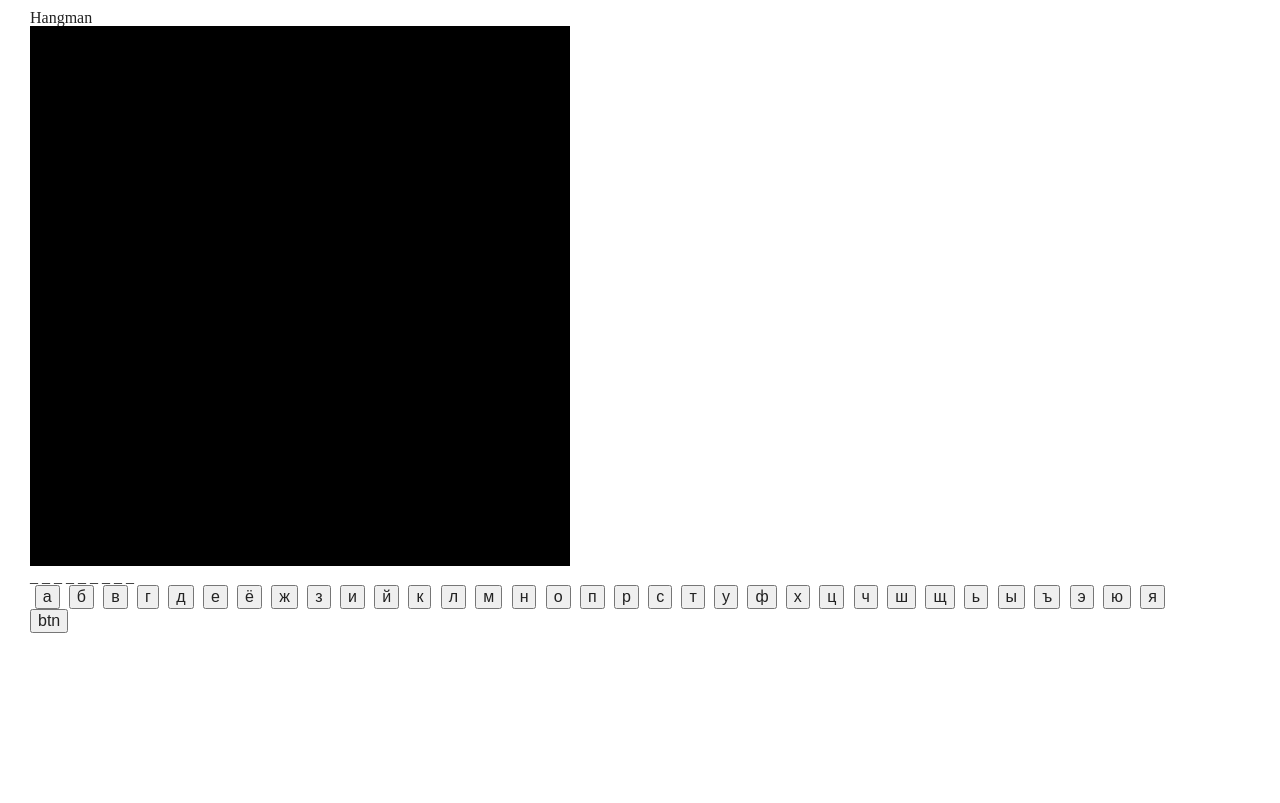
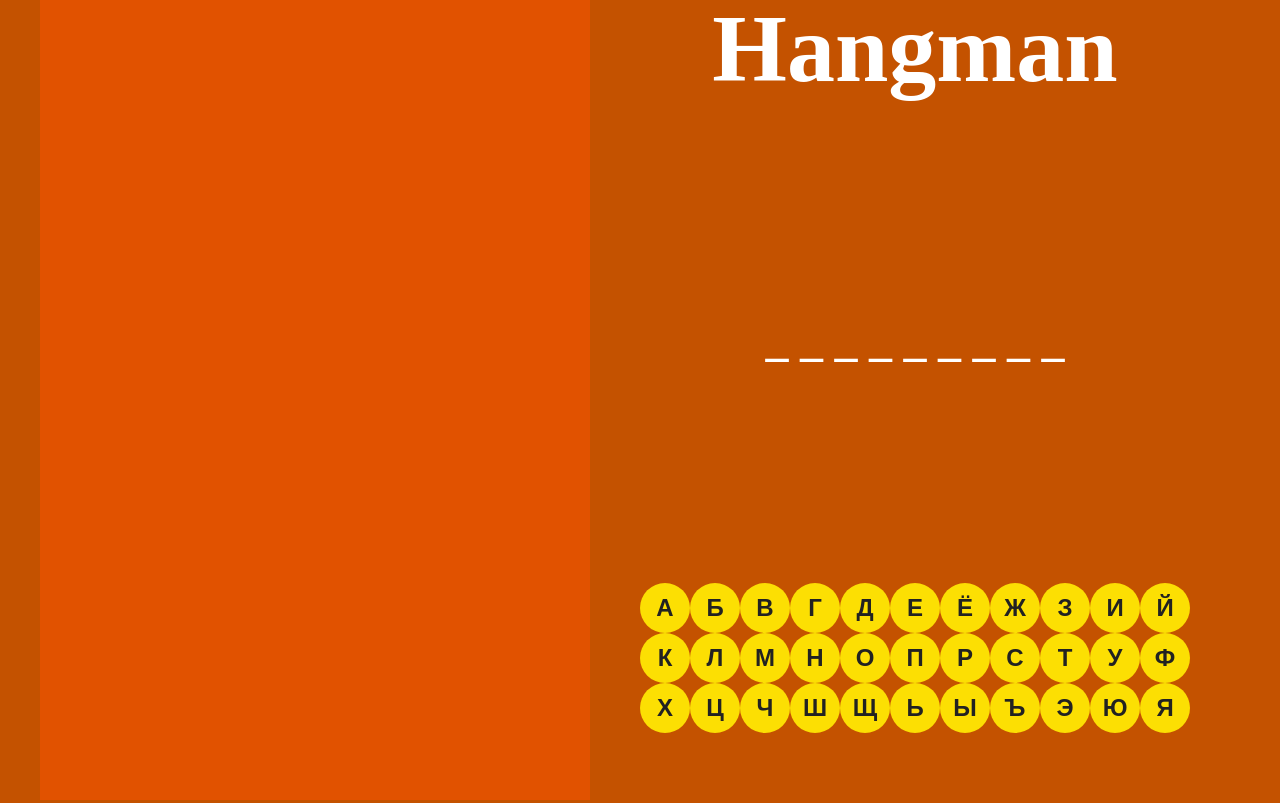
Before and after one commit to thymus-zp/thymus-zp.github.io, a plain HTML site: page hangman/index.html in a window 1280 px wide. Drawn offline with nearby package versions, Linux system fonts and the light colour scheme.

Commit message:
v0.1
View+

```diff
--- a/hangman/css/style.css
+++ b/hangman/css/style.css
@@ -4,31 +4,107 @@
 
 body{
 	height: 100vh;
+	background-color: #c45200;
 }
 
 .container{
+	margin: 0 auto;
 	max-width: 1200px;
-	padding: 10px 30px;
+	padding: 0;
+	display: flex;
 }
 
 /*========== HEADER ==========*/
-
+.title{
+	color: #fff;
+	line-height: 98px;
+	font-size: 96px;
+	font-weight: 700;
+}
 
 
 /*========== CANVAS ==========*/
 .c1{
-	background-color: #000;
+	background-color: #e15200;
+	width: 100%;
+	height: 100vh;
+}
+
+.canv{
+	flex: 1;
 }
 
 
 
 /*========== BOTTOM ==========*/
+.bottom{
+	flex: 1;
+	padding: 0 50px 50px;
+	display: flex;
+	flex-direction: column;
+	justify-content: space-between;
+	text-align: center;
+}
+
+.word{
+	text-transform: uppercase;
+	color: #fff;
+	font-size: 46px;
+	line-height: 46px;
+	font-weight: 600;
+}
+
 .letters{
 	display: flex;
 	justify-content: space-around;
 	flex-wrap: wrap;
+	margin-bottom: 20px;
 }
 
-.letter{
+.key{
+	text-transform: uppercase;
+	font-size: 24px;
+	font-weight: 600;
+	width: 50px;
+	height: 50px;
+	background-color: #fcdf03;
+	border: none;
+	border-radius: 100px;
+}
+
+
+@media only screen and (max-device-width: 410px){
+	.title{
+		position: fixed;
+		top: 0;
+		left: 0;
+		right: 0;
+	}
+
+	.container{
+		flex-direction: column;
+	}
+
+	.canv{
+		height: 60vh;
+		width: 100%;
+	}
+
+	.c1{
+		height: 60vh;
+		width: 100%;
+	}
+
+	.bottom{
+		padding: 20px;
+		height: 500px;
+	}
+}
+
+@media only screen and (min-device-width: 411px) and (max-device-width: 760px){
 
 }
+
+@media only screen and (min-device-width: 761px) and (max-device-width: 1001px){
+
+}
--- a/hangman/index.html
+++ b/hangman/index.html
@@ -9,15 +9,14 @@
 </head>
 <body>
 	<div class="container">
-		<header><h1 class="title">Hangman</h1></header>
 
-		<div class="canv"><canvas class="c1" width="540px" height="540px">(: Your browser is a crap :)</canvas></div>
+		<div class="canv"><canvas class="c1">(: Your browser is a crap :)</canvas></div>
 
 		<div class="bottom">
+			<h1 class="title">Hangman</h1>
 			<div class="word"></div>
 			<div class="letters"></div>
 		</div>
-		<input type="button" value="btn" class="btn" id="btn">
 	</div>
 
 
--- a/hangman/js/main.js
+++ b/hangman/js/main.js
@@ -28,13 +28,18 @@ console.log(answerArray.join(' '));
 
 
 
+	// <=================== ENDING ==============
+	var lose = function(){
+		console.log('You lose!');
+	};
+
+	var victory = function(){
+		console.log('You win!');
+	}
+
+
+
 	// <================== EVENT ================
-
-	// var btn = $('#btn');
-	// var btn = document.getElementById('btn');
-	// btn.onClick = function(){
-	// 	console.log('CLICKED!!!');
-	// };
 	var compare = function(val){
 		console.log('That is ' + val);
 		for (var i = 0; i < wordComp.length; i++) {
@@ -43,9 +48,23 @@ console.log(answerArray.join(' '));
 				console.log('true');
 				answerArray[i] = val;
 				$('.word').append('<p class="secret">' + answerArray.join(' ') + '</p>');
-			} else {console.log('false')};
+			}// else {console.log('false')};
 		};
 		console.log(answerArray);
+	};
+
+	var result = function(){
+		let res = 0;
+		for (var i = 0; i < wordComp.length; i++) {
+		 	if (wordComp[i] == answerArray[i]){
+		 		console.log('=======');
+		 		res++;
+		 		console.log(res);
+		 	};
+		};
+		if (res == wordComp.length) {
+			victory();
+		}
 	};
 
 
@@ -53,7 +72,9 @@ console.log(answerArray.join(' '));
 		$('.key').click(function(){
 			console.log(this.value);
 			compare(this.value);
+			result();
 		});
 	});
 
+
 });
```
